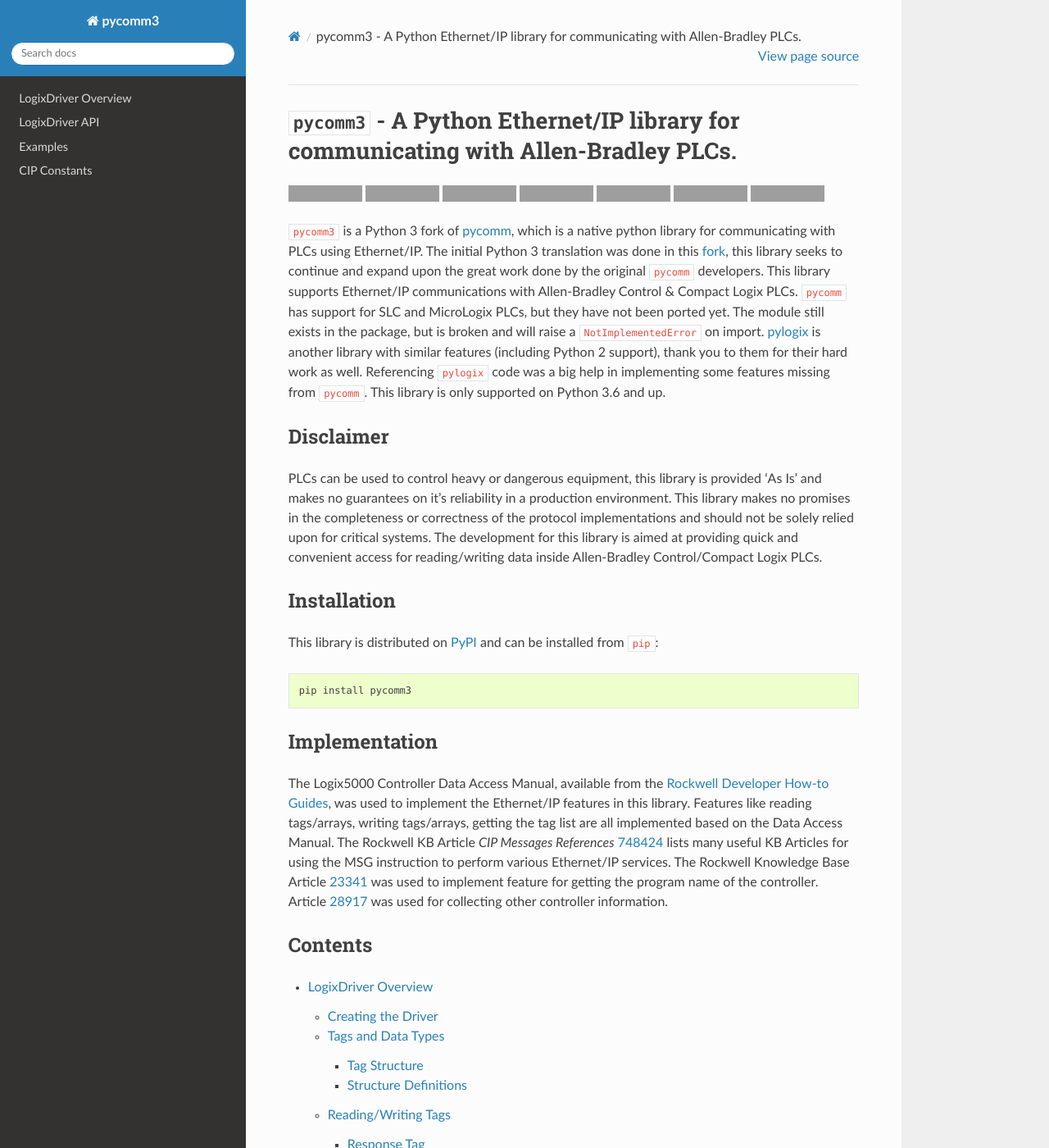
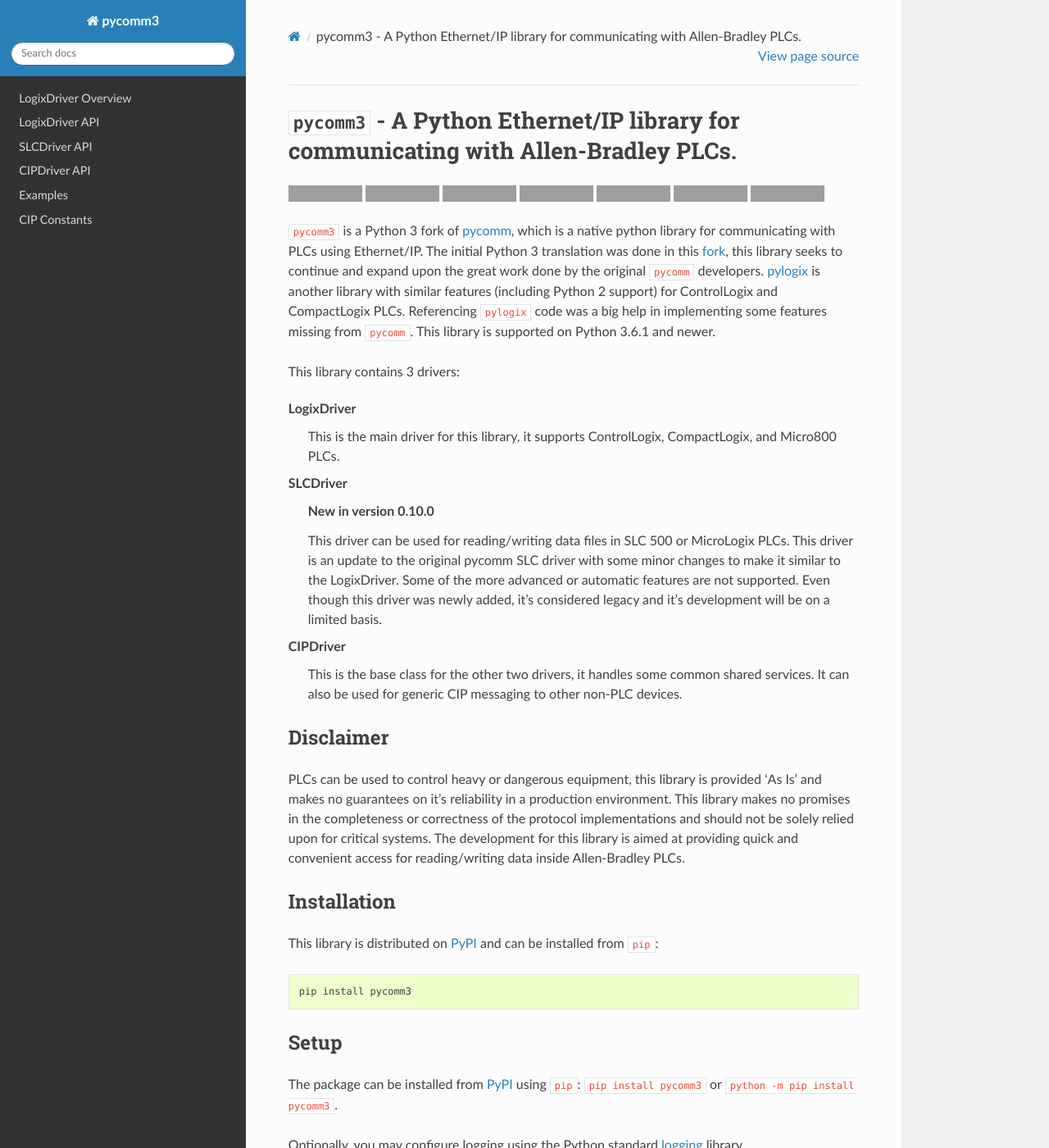
Before and after one commit to ottowayi/pycomm3, a Sphinx documentation site: the page built from docs/index.rst, in a window 1280 px wide and 1400 px high. Shown: the whole window at 82% size. Built offline with Sphinx 7.4.7 and the Read the Docs theme 2.0.0, drawn with Linux system fonts in a browser that asks for light colours; some of the changed text lies outside the part shown; grey boxes are pictures that could not be loaded.

Commit message:
documentation updates

```diff
--- a/docs/index.rst
+++ b/docs/index.rst
@@ -35,12 +35,28 @@
 
 ``pycomm3`` is a Python 3 fork of `pycomm`_, which is a native python library for communicating
 with PLCs using Ethernet/IP.  The initial Python 3 translation was done in this fork_, this library
-seeks to continue and expand upon the great work done by the original ``pycomm`` developers.  This library supports
-Ethernet/IP communications with Allen-Bradley Control & Compact Logix PLCs. ``pycomm`` has support for SLC and MicroLogix
-PLCs, but they have not been ported yet.  The module still exists in the package, but is broken and will raise a ``NotImplementedError``
-on import.  `pylogix`_ is another library with similar features (including Python 2 support), thank you to them for their hard
-work as well.  Referencing ``pylogix`` code was a big help in implementing some features missing from ``pycomm``.
-This library is only supported on Python 3.6 and up.
+seeks to continue and expand upon the great work done by the original ``pycomm`` developers.
+`pylogix`_ is another library with similar features (including Python 2 support) for ControlLogix and CompactLogix PLCs.
+Referencing ``pylogix`` code was a big help in implementing some features missing from ``pycomm``.  This library is
+supported on Python 3.6.1 and newer.
+
+This library contains 3 drivers:
+
+LogixDriver
+    This is the main driver for this library, it supports ControlLogix, CompactLogix, and Micro800 PLCs.
+
+SLCDriver
+    **New in version 0.10.0**
+
+    This driver can be used for reading/writing data files in SLC 500 or MicroLogix PLCs.  This driver is an update to the
+    original pycomm SLC driver with some minor changes to make it similar to the LogixDriver. Some of the more advanced
+    or automatic features are not supported.  Even though this driver was newly added, it's considered legacy and it's development
+    will be on a limited basis.
+
+CIPDriver
+    This is the base class for the other two drivers, it handles some common shared services.  It can also be used for
+    generic CIP messaging to other non-PLC devices.
+
 
 .. _pycomm: https://github.com/ruscito/pycomm
 
@@ -55,7 +71,7 @@
 PLCs can be used to control heavy or dangerous equipment, this library is provided 'As Is' and makes no guarantees on
 it's reliability in a production environment.  This library makes no promises in the completeness or correctness of the
 protocol implementations and should not be solely relied upon for critical systems.  The development for this library
-is aimed at providing quick and convenient access for reading/writing data inside Allen-Bradley Control/Compact Logix PLCs.
+is aimed at providing quick and convenient access for reading/writing data inside Allen-Bradley PLCs.
 
 
 Installation
@@ -69,6 +85,16 @@
 
 .. _PyPI: https://pypi.org/project/pycomm3/
 
+
+Setup
+-----
+The package can be installed from `PyPI`_ using ``pip``: ``pip install pycomm3`` or ``python -m pip install pycomm3``.
+
+.. _PyPI: https://pypi.org/project/pycomm3/
+
+Optionally, you may configure logging using the Python standard `logging`_ library.
+
+.. _logging: https://docs.python.org/3/library/logging.html
 
 
 Implementation
@@ -98,5 +124,7 @@
 
    usage
    logixdriver
+   slcdriver
+   cipdriver
    examples
    cip_constants
```
Also changed, not shown: README.rst (+34 -18 lines), docs/cipdriver.rst (added, +10 -0 lines), docs/slcdriver.rst (added, +8 -0 lines), 2 other files.
